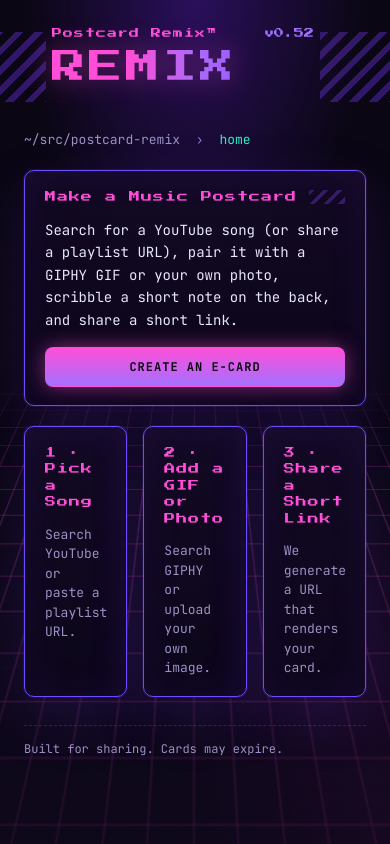
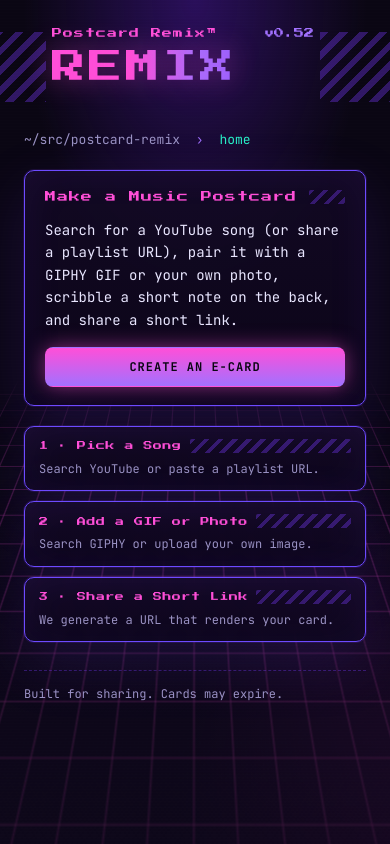
Before and after one commit to amyharpersmith/postcardremix, a Next.js app: page / in a window 390 px wide. Shown: the top 844 px of the page. Built offline with nearby package versions, Linux system fonts and the light colour scheme.

Commit message:
bugfixes

```diff
--- a/src/app/api/cards/route.ts
+++ b/src/app/api/cards/route.ts
@@ -20,6 +20,7 @@
 
   const toName = String(body.toName ?? "").trim();
   const message = String(body.message ?? "").trim();
+  const caption = String(body.caption ?? "").trim();
   const song = body.song ?? null;
   const media = body.media ?? null;
   const playlistSongs = body.playlistSongs ?? null;
@@ -30,6 +31,7 @@
 
   if (toName.length > 60) return NextResponse.json({ error: "Recipient name too long" }, { status: 400 });
   if (message.length > 280) return NextResponse.json({ error: "Message too long" }, { status: 400 });
+  if (caption.length > 80) return NextResponse.json({ error: "Caption too long" }, { status: 400 });
 
   try {
     const provider = song.provider === "youtube" ? song.provider : null;
@@ -59,6 +61,7 @@
     const card = await createCard({
       toName,
       message,
+      caption: caption || undefined,
       song: {
         provider,
         title: String(song.title ?? ""),
--- a/src/app/api/upload/route.ts
+++ b/src/app/api/upload/route.ts
@@ -1,6 +1,5 @@
 import { NextResponse } from "next/server";
-import { put } from "@vercel/blob";
-import { nanoid } from "nanoid";
+import { handleUpload, type HandleUploadBody } from "@vercel/blob/client";
 import { rateLimitOrThrow } from "@/lib/rateLimit";
 
 export async function POST(req: Request) {
@@ -11,33 +10,22 @@
   }
 
   try {
-    const form = await req.formData();
-    const file = form.get("file");
-    if (!(file instanceof File)) {
-      return NextResponse.json({ error: "Missing file" }, { status: 400 });
-    }
-
-    if (!file.type.startsWith("image/")) {
-      return NextResponse.json({ error: "Only image uploads are supported" }, { status: 400 });
-    }
-    if (file.size > 5 * 1024 * 1024) {
-      return NextResponse.json({ error: "File too large (max 5MB)" }, { status: 400 });
-    }
-
-    const ext = file.name.includes(".") ? file.name.split(".").pop() : "png";
-    const path = `uploads/${nanoid(10)}.${ext}`;
-
-    const blob = await put(path, file, {
-      access: "public",
-      contentType: file.type,
-      addRandomSuffix: false,
+    const body = (await req.json()) as HandleUploadBody;
+    const jsonResponse = await handleUpload({
+      body,
+      request: req,
+      onBeforeGenerateToken: async () => ({
+        allowedContentTypes: ["image/*"],
+        addRandomSuffix: false,
+        maximumSizeInBytes: 15 * 1024 * 1024,
+      }),
+      onUploadCompleted: async () => {},
     });
-
-    return NextResponse.json({ url: blob.url });
+    return NextResponse.json(jsonResponse);
   } catch (e) {
     return NextResponse.json(
       { error: e instanceof Error ? e.message : "Upload failed" },
-      { status: 500 },
+      { status: 400 },
     );
   }
 }
--- a/src/app/c/[id]/page.tsx
+++ b/src/app/c/[id]/page.tsx
@@ -11,6 +11,7 @@
   createdAt: string;
   toName: string;
   message: string;
+  caption?: string;
   media: { type: "gif" | "image"; url: string; alt?: string };
   song: {
     provider: "youtube";
@@ -107,7 +108,7 @@
                 {/* eslint-disable-next-line @next/next/no-img-element */}
                 <img src={card.media.url} alt={card.media.alt ?? ""} />
               </div>
-              <div className={create.caption}>side a · for you</div>
+              <div className={create.caption}>{card.caption || `side a · for ${card.toName}`}</div>
             </div>
 
             <div className={create.miniCassette}>
--- a/src/app/create/create.module.css
+++ b/src/app/create/create.module.css
@@ -1001,3 +1001,41 @@
   font-size: 11px;
   color: #ff8a8a;
 }
+
+.stepsGrid {
+  display: grid;
+  grid-template-columns: repeat(3, minmax(0, 1fr));
+  gap: 16px;
+}
+.stepPanel {
+  padding: 16px 16px;
+}
+.stepTitle {
+  font-size: 10px;
+  gap: 8px;
+  letter-spacing: 0.5px;
+  margin-bottom: 10px;
+}
+.stepDesc {
+  margin: 0;
+  font-size: 13px;
+  color: var(--ink-dim);
+  line-height: 1.5;
+}
+@media (max-width: 720px) {
+  .stepsGrid {
+    grid-template-columns: 1fr;
+    gap: 10px;
+  }
+  .stepPanel {
+    padding: 12px 14px;
+  }
+  .stepTitle {
+    font-size: 9px;
+    margin-bottom: 8px;
+  }
+  .stepDesc {
+    font-size: 12px;
+    line-height: 1.45;
+  }
+}
--- a/src/app/create/page.tsx
+++ b/src/app/create/page.tsx
@@ -1,6 +1,8 @@
 "use client";
 
 import { useEffect, useMemo, useRef, useState } from "react";
+import { upload } from "@vercel/blob/client";
+import { nanoid } from "nanoid";
 import styles from "./create.module.css";
 
 type MediaType = "gif" | "image";
@@ -40,6 +42,7 @@
 type CreateCardRequest = {
   toName: string;
   message: string;
+  caption: string;
   song: {
     provider: "youtube";
     title: string;
@@ -194,12 +197,20 @@
     setError(null);
     setShareUrl(null);
     try {
-      const form = new FormData();
-      form.set("file", file);
-      const res = await fetch("/api/upload", { method: "POST", body: form });
-      const json = await res.json();
-      if (!res.ok) throw new Error(json?.error ?? "Upload failed");
-      setMedia({ type: "image", url: json.url as string, alt: file.name });
+      if (!file.type.startsWith("image/")) {
+        throw new Error("Only image uploads are supported");
+      }
+      if (file.size > 15 * 1024 * 1024) {
+        throw new Error("File too large (max 15MB)");
+      }
+      const ext = file.name.includes(".") ? file.name.split(".").pop() : "png";
+      const path = `uploads/${nanoid(10)}.${ext}`;
+      const blob = await upload(path, file, {
+        access: "public",
+        handleUploadUrl: "/api/upload",
+        contentType: file.type,
+      });
+      setMedia({ type: "image", url: blob.url, alt: file.name });
     } catch (e) {
       setError(e instanceof Error ? e.message : "Upload failed");
     }
@@ -237,6 +248,7 @@
       const body: CreateCardRequest = {
         toName: toName.trim(),
         message: message.trim(),
+        caption: caption.trim(),
         song: {
           provider: "youtube",
           title: content.title,
--- a/src/app/page.tsx
+++ b/src/app/page.tsx
@@ -32,25 +32,17 @@
         </div>
       </section>
 
-      <section
-        style={{
-          display: "grid",
-          gridTemplateColumns: "repeat(3, minmax(0, 1fr))",
-          gap: 16,
-        }}
-      >
+      <section className={styles.stepsGrid}>
         {[
           { n: "1", title: "Pick a Song", desc: "Search YouTube or paste a playlist URL." },
           { n: "2", title: "Add a GIF or Photo", desc: "Search GIPHY or upload your own image." },
           { n: "3", title: "Share a Short Link", desc: "We generate a URL that renders your card." },
         ].map((s) => (
-          <div key={s.n} className={styles.panel}>
-            <div className={styles.panelTitle}>
+          <div key={s.n} className={`${styles.panel} ${styles.stepPanel}`}>
+            <div className={`${styles.panelTitle} ${styles.stepTitle}`}>
               {s.n} · {s.title} <div className={styles.stripes} />
             </div>
-            <p style={{ margin: 0, fontSize: 13, color: "var(--ink-dim)", lineHeight: 1.5 }}>
-              {s.desc}
-            </p>
+            <p className={styles.stepDesc}>{s.desc}</p>
           </div>
         ))}
       </section>
--- a/src/lib/storage/cards.ts
+++ b/src/lib/storage/cards.ts
@@ -30,6 +30,7 @@
   createdAt: string;
   toName: string;
   message: string;
+  caption?: string;
   song: CardSong;
   media: CardMedia;
   playlistSongs?: PlaylistSong[];
```
